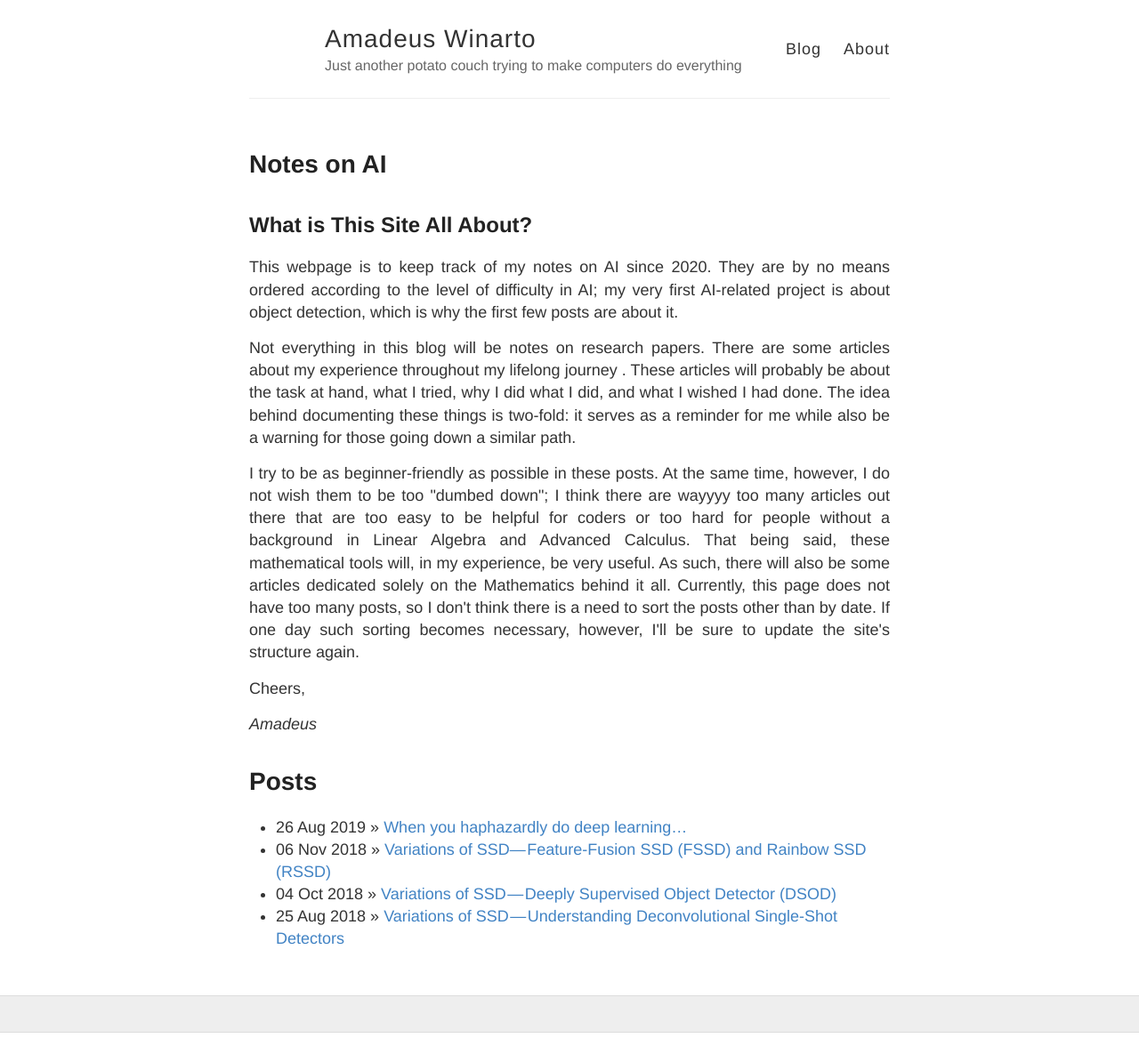
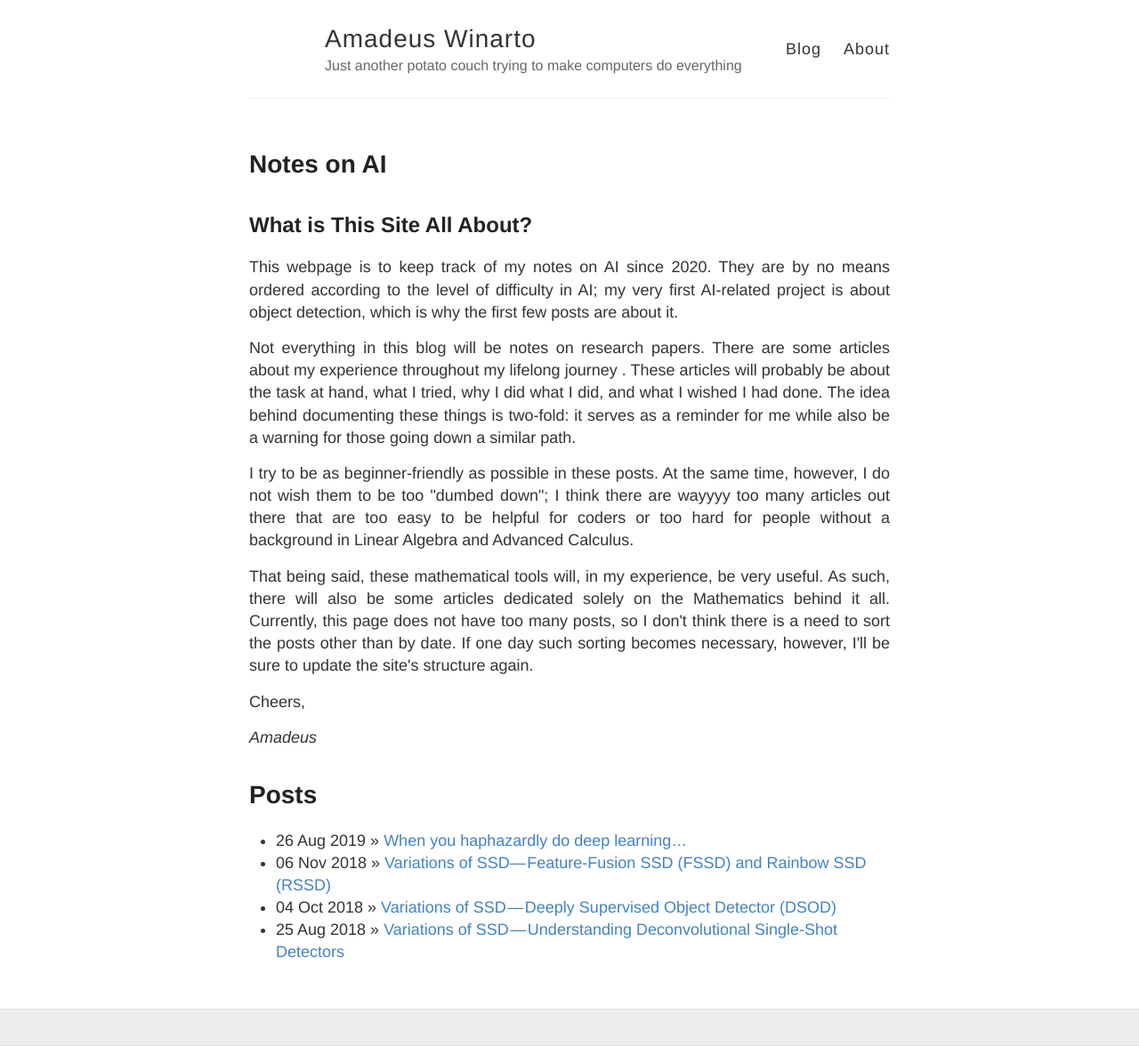
Before and after one commit to Amadeus-Winarto/amadeus-winarto.github.io, a Jekyll site: the page built from index.html, in a window 1280 px wide. Shown: the whole page at 89% size. Built offline with Jekyll 4.4.1, drawn with Linux system fonts in a browser that asks for light colours.

Commit message:
Update index.html

```diff
--- a/index.html
+++ b/index.html
@@ -12,7 +12,8 @@ title: Notes on AI
 		behind documenting these things is two-fold: it serves as a reminder for me while also be a warning for those going down a similar path. </p>
 	<p align='justify'> I try to be as beginner-friendly as possible in these posts. At the same time, however, I do not wish them to be too "dumbed down";
 		I think there are wayyyy too many articles out there that are too easy to be helpful for coders or too hard for people without a background in
-		Linear Algebra and Advanced Calculus. That being said, these mathematical tools will, in my experience, be very useful. As such,
+		Linear Algebra and Advanced Calculus. </p>
+	<p align='justify'> That being said, these mathematical tools will, in my experience, be very useful. As such,
 		there will also be some articles dedicated solely on the Mathematics behind it all. Currently, this page does not have too many posts,
 		so I don't think there is a need to sort the posts other than by date. If one day such sorting becomes necessary, however, I'll be sure
 		to update the site's structure again. </p>
```
